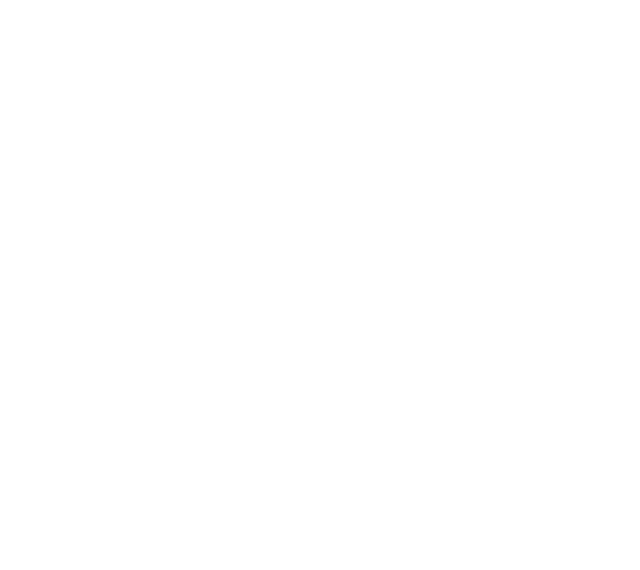
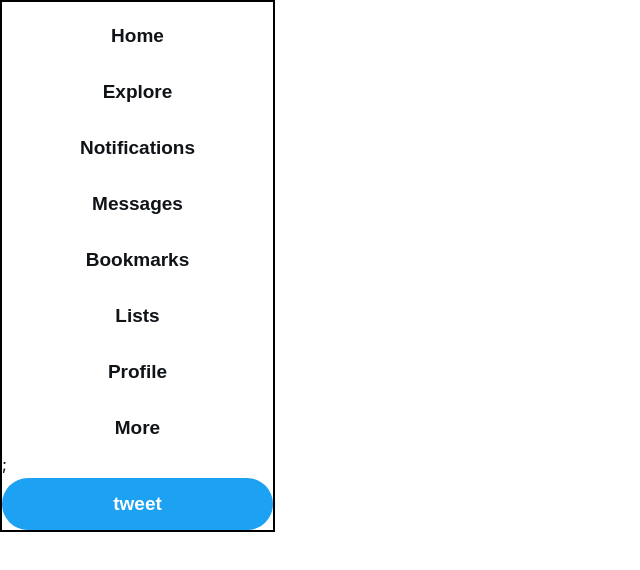
Before and after one commit to CloneCoding-Twitter/Twitter-Front-End, a React (Create React App) app: page / in a window 1280 px wide. Shown: the top 570 px of the page, without its empty margins (0-640 px from the left). Built offline with nearby package versions, Linux system fonts and the light colour scheme.

Commit message:
common elements

```diff
--- a/src/components/Header.js
+++ b/src/components/Header.js
@@ -1,11 +1,21 @@
 import React from 'react';
+import {Grid, Button} from '../elements/index';
 
 const Header = (props) => {
-
+  const menu = ['Home', 'Explore', 'Notifications', 'Messages', 'Bookmarks', 'Lists', 'Profile', 'More'];
 
   return (
     <React.Fragment>
-
+      <Grid is_flex is_wrap column bold width='275px'>
+        <div style={{padding: '4px 0 0'}}>
+          {menu.map((m, i) => {
+            return(
+              <Button key={i} bold is_menuHover bg='#fff' margin='' padding='15px 0 '>{m}</Button>
+            );
+          })};
+        </div>
+        <Button bold bg='#1DA1F2' is_tweeterHover font_color='#fff'>tweet</Button>
+      </Grid>
     </React.Fragment>
   )
 }
--- a/src/elements/Button.js
+++ b/src/elements/Button.js
@@ -1,66 +1,73 @@
+/* eslint-disable react/jsx-pascal-case */
 import React from "react";
 import styled from "styled-components";
 
 const Button = (props) => {
   const {
+    width,
+    font_color,
+    font_size,
     text,
+    children,
+    padding,
+    margin,
+    bg,
+    is_menuHover,
+    disabled,
+    bold,
     _onClick,
-    children,
-    margin,
-    width,
-    padding,
-    text_color,
-    disabled,
-    radius,
-    bgcolor,
-    opacity,
-    color,
+    is_tweeterHover,
   } = props;
 
   const styles = {
-    margin: margin,
-    width: width,
-    padding: padding,
-    disabled: disabled,
-    radius: radius,
-    bgcolor: bgcolor,
-    opacity: opacity,
-    color: color,
+    width,
+    font_color,
+    font_size,
+    text,
+    children,
+    padding,
+    margin,
+    bg,
+    is_menuHover,
+    disabled,
+    bold,
+    _onClick,
+    is_tweeterHover,
   };
 
-  if (text_color) {
-    return (
-      <React.Fragment>
-        <ElButton {...styles} onClick={_onClick}>
-          {text ? text : children}
-        </ElButton>
-      </React.Fragment>
-    );
-  }
+  // if (text_color) {
+  //   return (
+  //     <React.Fragment>
+  //       <ElButton {...styles} onClick={_onClick}>
+  //         {text ? text : children}
+  //       </ElButton>
+  //     </React.Fragment>
+  //   );
+  // }
+
   return (
     <React.Fragment>
-      <RoundButton {...styles} onClick={_onClick}>
-        {text ? text : children}
-      </RoundButton>
+      <RoundButton onClick={_onClick} {...styles}>{text ? text : children}</RoundButton>
     </React.Fragment>
   );
 };
 
 Button.defaultProps = {
-  text_color: false,
+  width: '100%',
+  font_color: '#0F1419',
+  font_size: false,
   text: false,
   children: null,
+  padding: '15px 0',
+  margin: false,
+  bg: false,
   _onClick: () => {},
-  is_float: false,
-  margin: false,
-  width: "100%",
-  padding: "12px 0px",
+  is_menuHover: false,
+  is_tweeterHover: false,
   disabled: false,
-  radius: false,
-  bgcolor: false,
-  opacity: 1,
-  color: "#ffffff",
+  bold: false,
 };
+
 //---- 기본 return Button ----
 const ElButton = styled.button`
   width: ${(props) => props.width};
@@ -75,28 +82,31 @@
   &:hover {
     opacity: 0.8;
     cursor: pointer;
-  }
+  };
 `;
 
 const RoundButton = styled.button`
   width: ${(props) => props.width};
-  font-weight: 800;
-  ${(props) =>
-    props.bgcolor
-      ? `background-color: ${props.bgcolor};`
-      : "background-color:#3974d9"};
-  ${(props) => (props.color ? `color: ${props.color};` : "color:$ffffff")};
   padding: ${(props) => props.padding};
+  margin: ${(props) => props.margin? '' : '4px 0 0'};
+  color: ${props => props.font_color? `${props.font_color}`: "#0F1419"};
+  font-size: ${props => props.font_size? `${props.font_size}`: "19px"};
+  font-weight: ${(props) => (props.bold ? "600" : "")};
+  cursor: pointer;
   box-sizing: border-box;
   border: none;
-  ${(props) =>
-    props.radius ? `border-radius: ${props.radius};` : "border-radius:20px"};
-  ${(props) => (props.margin ? `margin: ${props.margin};` : "")};
+  border-radius: 9999px;
+  background: ${props => props.bg? `${props.bg}`: '#1DA1F2'};
   position: ${(props) => (props.position ? `${props.position}` : "")};
-  opacity: ${(props) => (props.opacity ? `${props.opacity}` : "")};
   &:hover {
-    opacity: 0.8;
-    cursor: pointer;
+    ${props => props.is_menuHover?
+      "background: #d5d7db;"
+      : ''
+    };
+    ${props => props.is_tweeterHover?
+      "background: #1b89cc;"
+      : ''
+    }
   }
 `;
 
--- a/src/elements/Grid.js
+++ b/src/elements/Grid.js
@@ -4,6 +4,8 @@
 const Grid = (props) => {
   const {
     is_flex,
+    is_wrap,
+    column,
     width,
     padding,
     margin,
@@ -17,10 +19,13 @@
     overflow,
     border,
     radius,
+    bold,
   } = props;
 
   const styles = {
     is_flex: is_flex,
+    is_wrap: is_wrap,
+    column: column,
     width: width,
     height: height,
     margin: margin,
@@ -32,6 +37,7 @@
     overflow: overflow,
     border: border,
     radius: radius,
+    bold: bold
   };
 
   return (
@@ -46,6 +52,8 @@
 Grid.defaultProps = {
   children: null,
   is_flex: false,
+  is_wrap: false,
+  column: false,
   width: "100%",
   height: false,
   padding: false,
@@ -64,19 +72,18 @@
   max-width: 500px;
   width: ${(props) => props.width};
   box-sizing: border-box;
-  ${(props) => (props.height ? `height: ${props.height};` : "")}
-  ${(props) => (props.justify ? `justify-content: ${props.justify};` : "")}
-  ${(props) => (props.padding ? `padding: ${props.padding};` : "")}
-  ${(props) => (props.margin ? `margin: ${props.margin};` : "")}
-  ${(props) => (props.bg ? `background-color: ${props.bg};` : "")}
-  ${(props) => (props.is_flex ? "display: flex; align-items: center;" : "")}
-  ${(props) => (props.position ? `position: ${props.position};` : "")}
-  ${(props) => (props.border ? `border: ${props.border};` : "")}
-  ${(props) => (props.radius ? `border-radius: ${props.radius};` : "")}
-  ${(props) => (props.overflow ? `overflow: ${props.overflow};` : "")}
-  &::-webkit-scrollbar {
-    //Chrome, Safari, Opera
-    display: none;
-  }
+  ${(props) => (props.height ? `height: ${props.height};` : "")};
+  ${(props) => (props.justify ? `justify-content: ${props.justify};` : "")};
+  ${(props) => (props.padding ? `padding: ${props.padding};` : "")};
+  ${(props) => (props.margin ? `margin: ${props.margin};` : "")};
+  ${(props) => (props.bg ? `background-color: ${props.bg};` : "")};
+  ${(props) => (props.is_flex ? "display: flex; align-items: center;" : "")};
+  ${(props) => (props.position ? `position: ${props.position};` : "")};
+  ${(props) => (props.border ? `border: ${props.border};` : "")};
+  ${(props) => (props.radius ? `border-radius: ${props.radius};` : "")};
+  ${(props) => (props.overflow ? `overflow: ${props.overflow};` : "")};
+  ${(props) => (props.is_wrap ? `flex-wrap: wrap` : "")};
+  ${(props) => (props.column ? "flex-dicrection: column" : "")};
+  border: 2px solid #000;
 `;
 export default Grid;
--- a/src/pages/Main.js
+++ b/src/pages/Main.js
@@ -11,6 +11,7 @@
       <Header></Header>
       <Profile></Profile>
 
+
     </React.Fragment>
   )
 }
```
